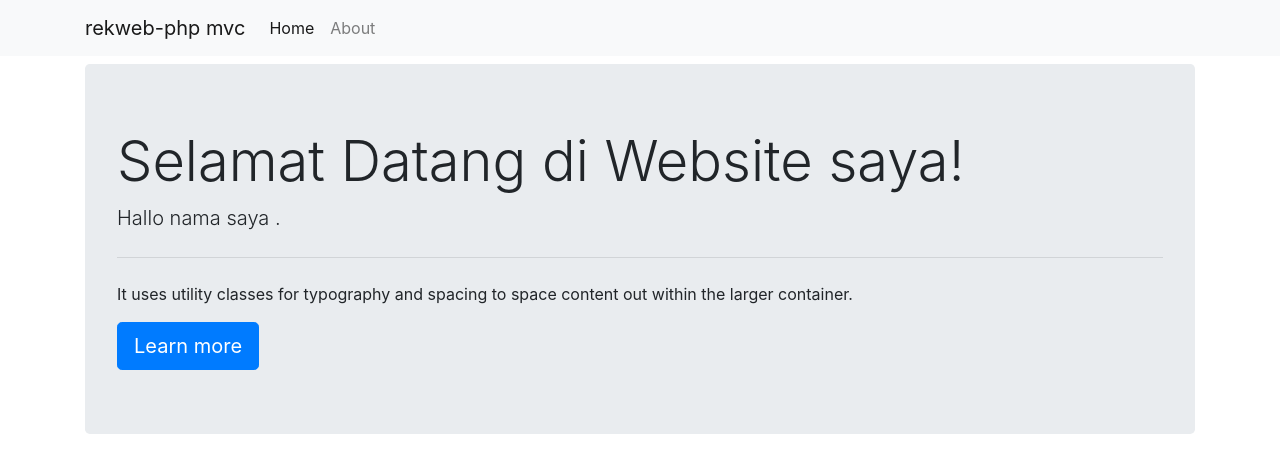
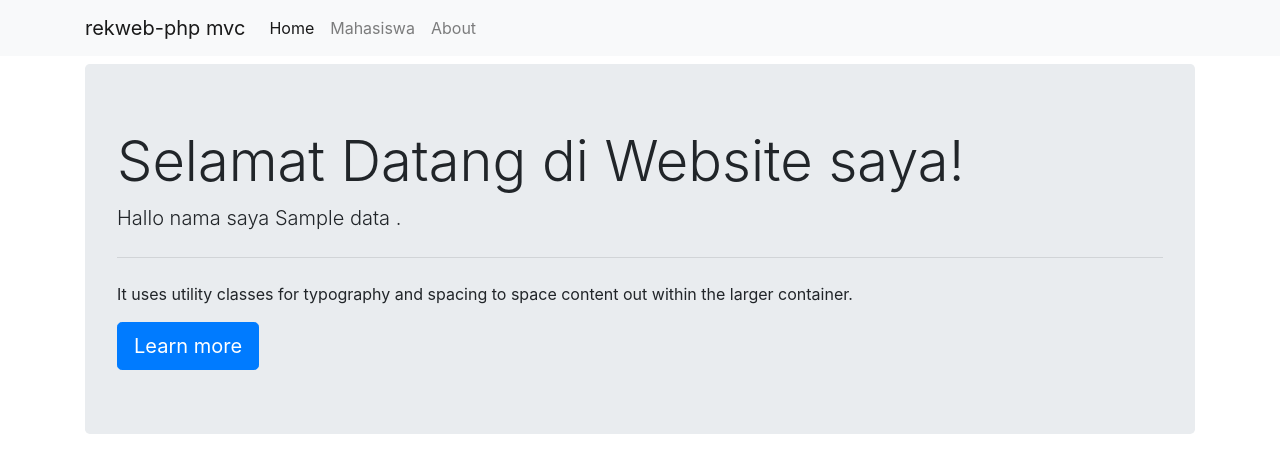
Before and after one commit to michaelherda/rekweb-phpmvc, a PHP site: the page made by app/views/home/index.php in a window 1280 px wide. Shown: the top 473 px of the page. Run offline with PHP 8.4, Linux system fonts and the light colour scheme; the template is opened without the code that fills it: most values are stand-ins (such as "Sample title", 1, 10 or a date in 2020); data that the repository does not hold is empty; some libraries are stand-ins or nearby versions.

Commit message:
menambahkan item baru pada navbar menjadi mahasiswa

```diff
--- a/app/views/home/index.php
+++ b/app/views/home/index.php
@@ -1,7 +1,7 @@
 <div class="container">
 	<div class="jumbotron mt-2">
   <h1 class="display-4">Selamat Datang di Website saya!</h1>
-  <p class="lead">Hallo nama saya <?$data['nama']; ?> .</p>
+  <p class="lead">Hallo nama saya <?=$data['nama']; ?> .</p>
   <hr class="my-4">
   <p>It uses utility classes for typography and spacing to space content out within the larger container.</p>
   <a class="btn btn-primary btn-lg" href="#" role="button">Learn more</a>
--- a/app/views/templates/header.php
+++ b/app/views/templates/header.php
@@ -15,6 +15,7 @@
   <div class="collapse navbar-collapse" id="navbarNavAltMarkup">
     <div class="navbar-nav">
       <a class="nav-item nav-link active" href="<?= BASEURL;  ?>">Home <span class="sr-only">(current)</span></a>
+        <a class="nav-item nav-link" href="<?=BASEURL; ?>/mahasiswa">Mahasiswa</a>
       <a class="nav-item nav-link" href="<?=BASEURL; ?>/about">About</a>
     </div>
   </div>
```
